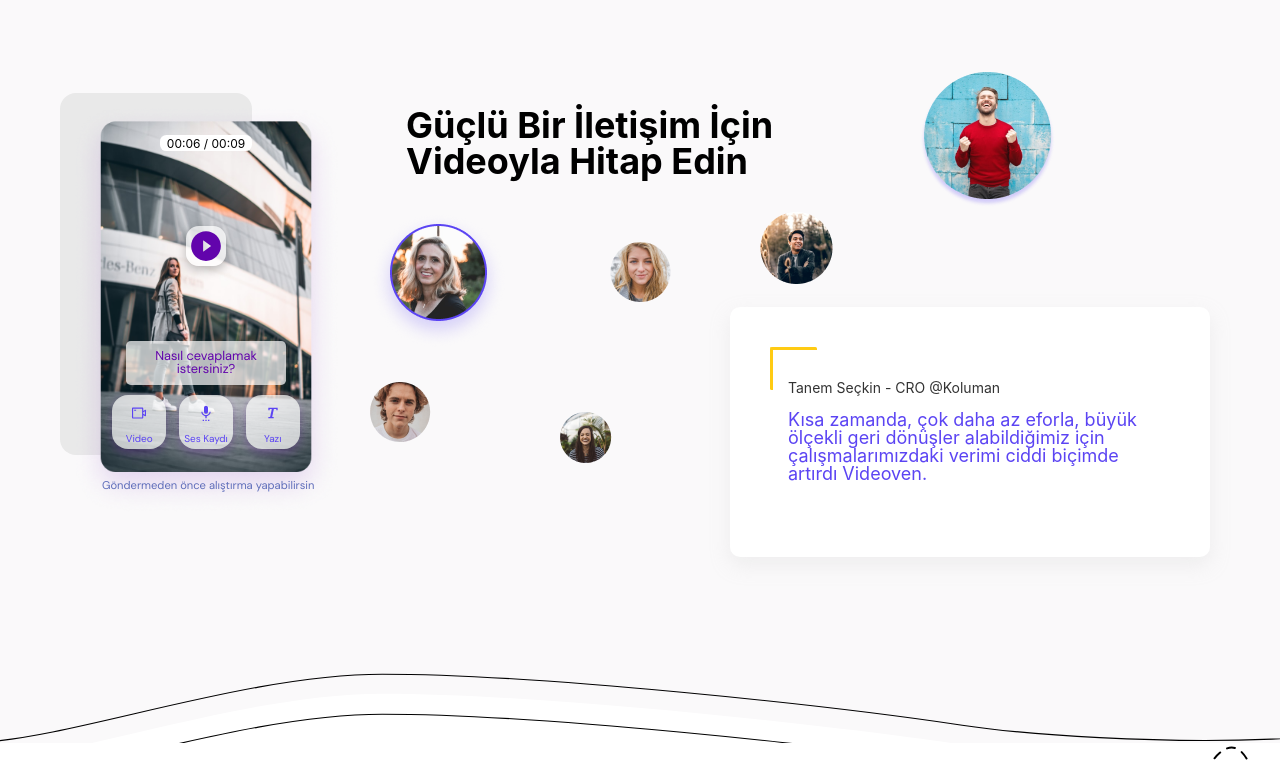
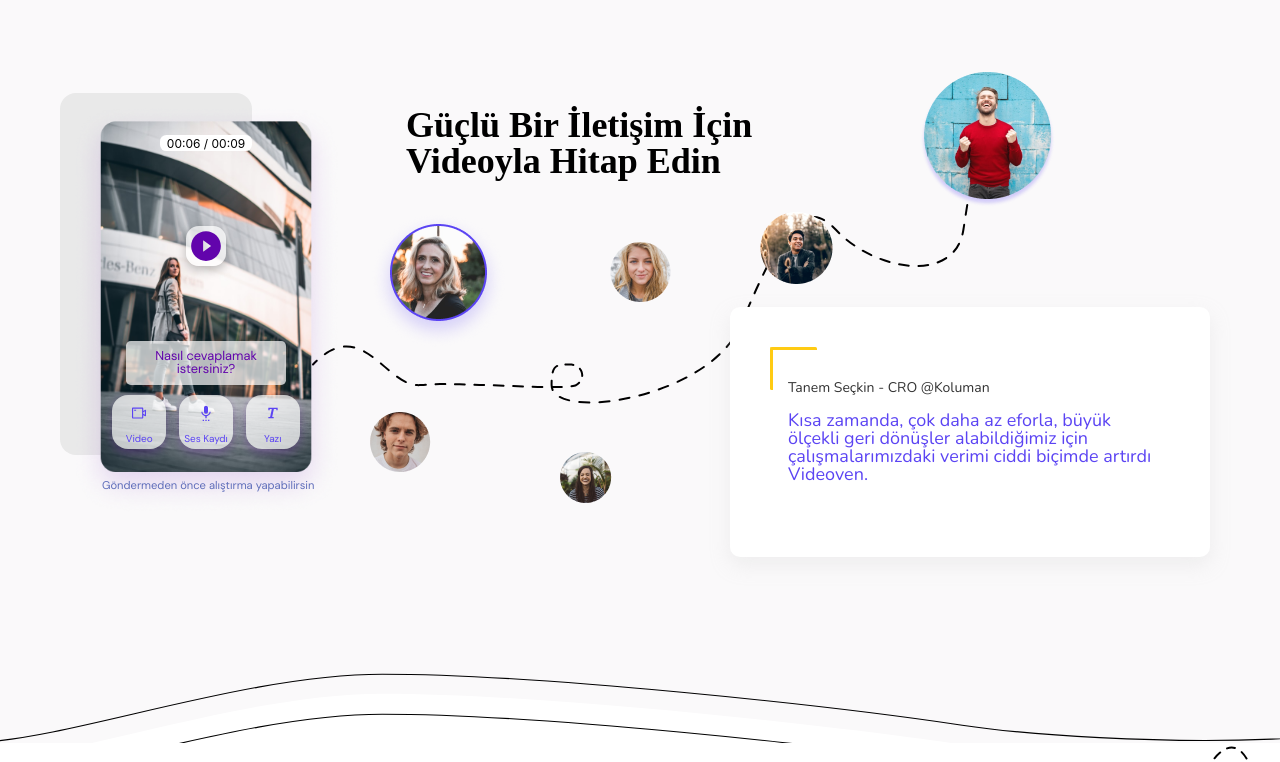
Before and after one commit to haguse/videoven-project, a React (Create React App) app: page / in a window 1280 px wide. Shown: the part 857-1619 px from the top of the page. Built offline with nearby package versions, Linux system fonts and the light colour scheme; a web font is replaced by a local one.

Commit message:
Add peoples bg, change fonts, css impr.

```diff
--- a/src/components/AppealSection/CommentContent/ScCommentContent.js
+++ b/src/components/AppealSection/CommentContent/ScCommentContent.js
@@ -1,4 +1,5 @@
 import styled from "styled-components";
+import ArrowBg from "../../../images/AppealSection/Bakgrounds/Arrow.svg";
 
 export const CommentContainer = styled.div`
   position: relative;
@@ -8,22 +9,42 @@ export const CommentContainer = styled.div`
 
   .label {
     margin: 0 0 8rem 4rem;
+    display: flex;
 
     @media (max-width: 920px) {
       margin: 0 0 2rem 4rem;
     }
 
     p {
+      font-family: "Euclid Circular A";
       font-size: 2.25rem;
       font-weight: bold;
       @media (max-width: 920px) {
         margin-top: -1.5rem;
+        font-size: 1.75rem;
+        margin-left: -60px;
       }
     }
   }
 `;
 
 export const Comment = styled.div`
+  font-family: Nunito, monospace;
+
+  .arrow-bg {
+    background-image: url(${ArrowBg});
+    position: absolute;
+    width: 100%;
+    height: 100%;
+    top: 0;
+    left: -30px;
+    z-index: -100;
+
+    @media (max-width: 920px) {
+      display: none;
+    }
+  }
+
   padding: 2.5rem;
 
   @media (max-width: 920px) {
--- a/src/components/AppealSection/CommentContent/index.js
+++ b/src/components/AppealSection/CommentContent/index.js
@@ -10,6 +10,7 @@ const CommentContent = () => {
         </p>
       </div>
       <Comment>
+        <div className="arrow-bg"></div>
         <div id="corner" className="outer">
           <div className="inner"></div>
           <p className="author">Tanem Seçkin - CRO @Koluman</p>
--- a/src/components/AppealSection/ScAppealSection.js
+++ b/src/components/AppealSection/ScAppealSection.js
@@ -31,11 +31,11 @@ export const Container = styled.div`
       left: 300px;
     }
     img:nth-child(2) {
-      top: 50px;
+      top: 80px;
       left: 300px;
     }
     img:nth-child(3) {
-      top: 80px;
+      top: 120px;
       left: 490px;
     }
     img:nth-child(4) {
--- a/src/components/EasyUsageSection/ScEasyUsageSection.js
+++ b/src/components/EasyUsageSection/ScEasyUsageSection.js
@@ -16,6 +16,7 @@ export const Container = styled.div`
 
   .easy-usage {
     &__title {
+      font-family: "Euclid Circular A";
       font-size: 2.25rem;
       text-align: center;
     }
@@ -25,9 +26,15 @@ export const Container = styled.div`
       line-height: 1.125rem;
       font-family: "Euclid Circular A";
       font-family: Nunito, monospace;
+      @media screen and (max-width: 920px) {
+        margin-left: 0.2rem;
+      }
     }
     @media screen and (max-width: 920px) {
       margin-top: 2rem;
+    }
+    @media screen and (min-height: 1000px) {
+      margin-top: 3rem;
     }
   }
 
--- a/src/components/VideosSection/PhoneContent/ScPhoneContent.js
+++ b/src/components/VideosSection/PhoneContent/ScPhoneContent.js
@@ -24,6 +24,7 @@ export const TextArea = styled.div`
   position: absolute;
   display: flex;
   align-items: center;
+  font-family: "Euclid Circular A";
   justify-content: center;
   top: 40px;
   right: -14px;
--- a/src/components/VideosSection/VideosContent/ScVideosContent.js
+++ b/src/components/VideosSection/VideosContent/ScVideosContent.js
@@ -82,6 +82,7 @@ export const Container = styled.div`
       font-size: 3rem;
       color: #5b44f3;
       margin: 1.125rem 0;
+      font-family: Nunito, monospace;
       @media screen and (max-width: 768px) {
         font-size: 2rem;
       }
--- a/src/components/VideosSection/VideosContent/index.js
+++ b/src/components/VideosSection/VideosContent/index.js
@@ -7,9 +7,7 @@ const VideosContent = () => {
       <div className="outer">
         <div className="inner"></div>
         <div className="texts">
-          <p className="texts__first">
-            İşinizi Güçlendirecek <br /> Videolar
-          </p>
+          <p className="texts__first">İşinizi Güçlendirecek Videolar</p>
           <div className="yellow-circle"></div>
           <div className="black-circle"></div>
           <p className="texts__second">Artık İnteraktif</p>
```
